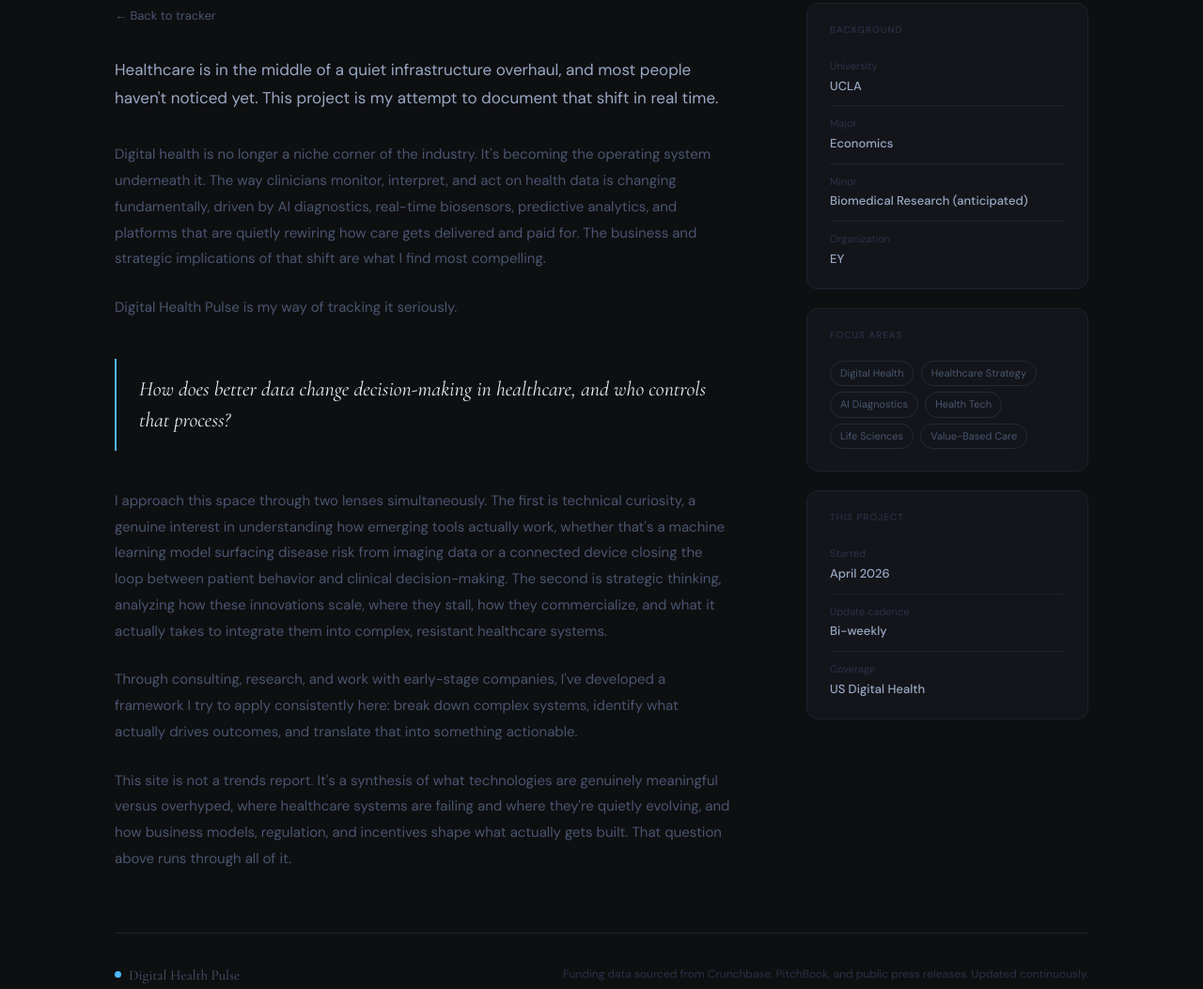
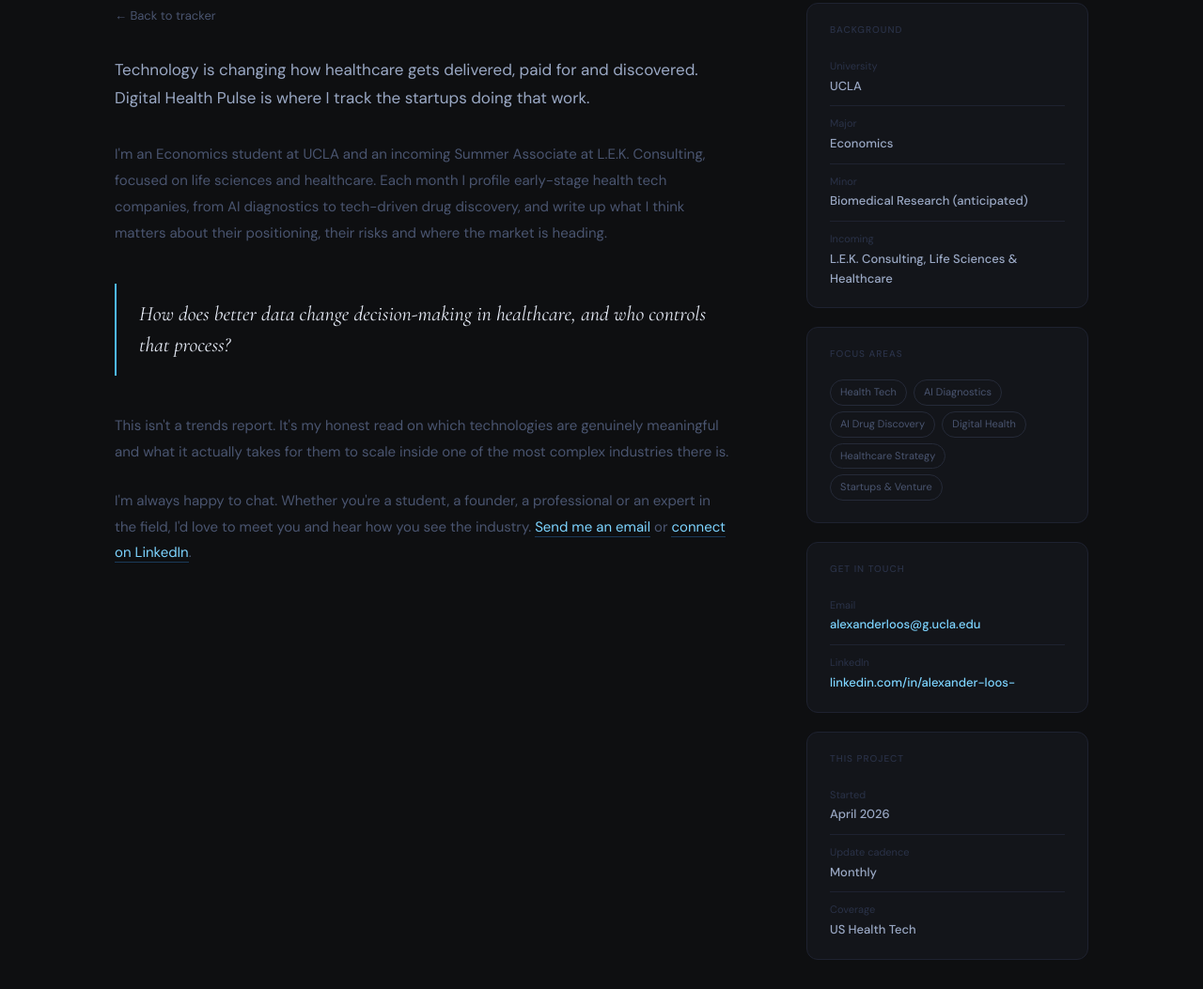
Before and after one commit to alexander-loos/Digital-Health-Pulse, a plain HTML site: page about.html in a window 1280 px wide. Shown: the part 570-1623 px from the top of the page at 94% size. Drawn offline with nearby package versions, Linux system fonts and the light colour scheme.

Commit message:
About page refresh: health tech focus, L.E.K., contact links, monthly cadence
Co-Authored-By: Claude Opus 5.5 <noreply@anthropic.com>
Claude-Session: https://claude.ai/code/session_01AB261ve1znm6F4LshrHV3f

```diff
--- a/about.html
+++ b/about.html
@@ -3,7 +3,7 @@
 <head>
 <meta charset="UTF-8">
 <meta name="viewport" content="width=device-width, initial-scale=1.0">
-<title>About — Digital Health Pulse</title>
+<title>About | Digital Health Pulse</title>
 <link href="https://fonts.googleapis.com/css2?family=Cormorant+Garamond:ital,wght@0,400;0,500;0,600;1,400;1,500&family=DM+Sans:ital,opsz,wght@0,9..40,300;0,9..40,400;0,9..40,500&display=swap" rel="stylesheet">
 <style>
   *, *::before, *::after { box-sizing: border-box; margin: 0; padding: 0; }
@@ -44,6 +44,10 @@
   .sidebar-item:last-child { border-bottom: none; padding-bottom: 0; }
   .sidebar-item-label { font-size: 11px; color: var(--ink4); }
   .sidebar-item-val { font-size: 13px; font-weight: 500; color: var(--ink2); }
+  .inline-link { color: var(--neon-text); text-decoration: none; border-bottom: 1px solid var(--neon-dim); transition: border-color 0.15s; }
+  .inline-link:hover { border-color: var(--neon); }
+  .sidebar-link { font-size: 13px; font-weight: 500; color: var(--neon-text); text-decoration: none; word-break: break-all; }
+  .sidebar-link:hover { text-decoration: underline; }
   .interest-tag { display: inline-block; font-size: 11px; padding: 4px 10px; border-radius: 20px; border: 1px solid var(--border2); color: var(--ink3); margin: 3px 3px 3px 0; }
   footer { margin-top: 4rem; padding-top: 2rem; border-top: 1px solid var(--border); display: flex; justify-content: space-between; align-items: center; flex-wrap: wrap; gap: 1rem; }
   .footer-left { font-family: 'Cormorant Garamond', serif; font-size: 15px; color: var(--ink3); display: flex; align-items: center; gap: 8px; }
@@ -59,7 +63,7 @@
     <a href="about.html" class="active">About</a>
     <a href="landscape.html">Landscape</a>
     <a href="newsletter.html">Newsletter</a><a href="#">Archive</a>
-    <span class="nav-badge">Vol. 1 — April 12, 2026</span>
+    <span class="nav-badge" id="vol-badge">Vol. 1, April 12, 2026</span>
   </div>
 </nav>
 <div class="page">
@@ -71,13 +75,11 @@
   <div class="content">
     <div class="body-text">
       <a href="index.html" class="back-link">&#8592; Back to tracker</a>
-      <p class="lead">Healthcare is in the middle of a quiet infrastructure overhaul, and most people haven't noticed yet. This project is my attempt to document that shift in real time.</p>
-      <p>Digital health is no longer a niche corner of the industry. It's becoming the operating system underneath it. The way clinicians monitor, interpret, and act on health data is changing fundamentally, driven by AI diagnostics, real-time biosensors, predictive analytics, and platforms that are quietly rewiring how care gets delivered and paid for. The business and strategic implications of that shift are what I find most compelling.</p>
-      <p>Digital Health Pulse is my way of tracking it seriously.</p>
+      <p class="lead">Technology is changing how healthcare gets delivered, paid for and discovered. Digital Health Pulse is where I track the startups doing that work.</p>
+      <p>I'm an Economics student at UCLA and an incoming Summer Associate at L.E.K. Consulting, focused on life sciences and healthcare. Each month I profile early-stage health tech companies, from AI diagnostics to tech-driven drug discovery, and write up what I think matters about their positioning, their risks and where the market is heading.</p>
       <div class="pull-quote"><p>How does better data change decision-making in healthcare, and who controls that process?</p></div>
-      <p>I approach this space through two lenses simultaneously. The first is technical curiosity, a genuine interest in understanding how emerging tools actually work, whether that's a machine learning model surfacing disease risk from imaging data or a connected device closing the loop between patient behavior and clinical decision-making. The second is strategic thinking, analyzing how these innovations scale, where they stall, how they commercialize, and what it actually takes to integrate them into complex, resistant healthcare systems.</p>
-      <p>Through consulting, research, and work with early-stage companies, I've developed a framework I try to apply consistently here: break down complex systems, identify what actually drives outcomes, and translate that into something actionable.</p>
-      <p>This site is not a trends report. It's a synthesis of what technologies are genuinely meaningful versus overhyped, where healthcare systems are failing and where they're quietly evolving, and how business models, regulation, and incentives shape what actually gets built. That question above runs through all of it.</p>
+      <p>This isn't a trends report. It's my honest read on which technologies are genuinely meaningful and what it actually takes for them to scale inside one of the most complex industries there is.</p>
+      <p>I'm always happy to chat. Whether you're a student, a founder, a professional or an expert in the field, I'd love to meet you and hear how you see the industry. <a href="mailto:alexanderloos@g.ucla.edu" class="inline-link">Send me an email</a> or <a href="https://www.linkedin.com/in/alexander-loos-" target="_blank" rel="noopener" class="inline-link">connect on LinkedIn</a>.</p>
     </div>
     <div class="sidebar">
       <div class="sidebar-card">
@@ -85,31 +87,39 @@
         <div class="sidebar-item"><span class="sidebar-item-label">University</span><span class="sidebar-item-val">UCLA</span></div>
         <div class="sidebar-item"><span class="sidebar-item-label">Major</span><span class="sidebar-item-val">Economics</span></div>
         <div class="sidebar-item"><span class="sidebar-item-label">Minor</span><span class="sidebar-item-val">Biomedical Research (anticipated)</span></div>
-        <div class="sidebar-item"><span class="sidebar-item-label">Organization</span><span class="sidebar-item-val">EY</span></div>
+        <div class="sidebar-item"><span class="sidebar-item-label">Incoming</span><span class="sidebar-item-val">L.E.K. Consulting, Life Sciences &amp; Healthcare</span></div>
       </div>
       <div class="sidebar-card">
         <div class="sidebar-card-label">Focus areas</div>
         <div style="padding-top:4px;">
+          <span class="interest-tag">Health Tech</span>
+          <span class="interest-tag">AI Diagnostics</span>
+          <span class="interest-tag">AI Drug Discovery</span>
           <span class="interest-tag">Digital Health</span>
           <span class="interest-tag">Healthcare Strategy</span>
-          <span class="interest-tag">AI Diagnostics</span>
-          <span class="interest-tag">Health Tech</span>
-          <span class="interest-tag">Life Sciences</span>
-          <span class="interest-tag">Value-Based Care</span>
+          <span class="interest-tag">Startups &amp; Venture</span>
         </div>
+      </div>
+      <div class="sidebar-card">
+        <div class="sidebar-card-label">Get in touch</div>
+        <div class="sidebar-item"><span class="sidebar-item-label">Email</span><a href="mailto:alexanderloos@g.ucla.edu" class="sidebar-link">alexanderloos@g.ucla.edu</a></div>
+        <div class="sidebar-item"><span class="sidebar-item-label">LinkedIn</span><a href="https://www.linkedin.com/in/alexander-loos-" target="_blank" rel="noopener" class="sidebar-link">linkedin.com/in/alexander-loos-</a></div>
       </div>
       <div class="sidebar-card">
         <div class="sidebar-card-label">This project</div>
         <div class="sidebar-item"><span class="sidebar-item-label">Started</span><span class="sidebar-item-val">April 2026</span></div>
-        <div class="sidebar-item"><span class="sidebar-item-label">Update cadence</span><span class="sidebar-item-val">Bi-weekly</span></div>
-        <div class="sidebar-item"><span class="sidebar-item-label">Coverage</span><span class="sidebar-item-val">US Digital Health</span></div>
+        <div class="sidebar-item"><span class="sidebar-item-label">Update cadence</span><span class="sidebar-item-val">Monthly</span></div>
+        <div class="sidebar-item"><span class="sidebar-item-label">Coverage</span><span class="sidebar-item-val">US Health Tech</span></div>
       </div>
     </div>
   </div>
   <footer>
     <div class="footer-left"><span class="nav-dot"></span>Digital Health Pulse</div>
-    <div class="footer-right">Funding data sourced from Crunchbase, PitchBook, and public press releases. Updated continuously.</div>
+    <div class="footer-right">Funding data sourced from Crunchbase, PitchBook, and public press releases. Updated monthly.</div>
   </footer>
 </div>
+<script>
+fetch('companies.json').then(r=>r.json()).then(d=>{const m=d.meta||{};if(m.volume&&m.lastUpdated)document.getElementById('vol-badge').textContent=`Vol. ${m.volume}, ${m.lastUpdated}`;}).catch(()=>{});
+</script>
 </body>
 </html>
```
Also changed, not shown: index.html (+1 -1 lines).
